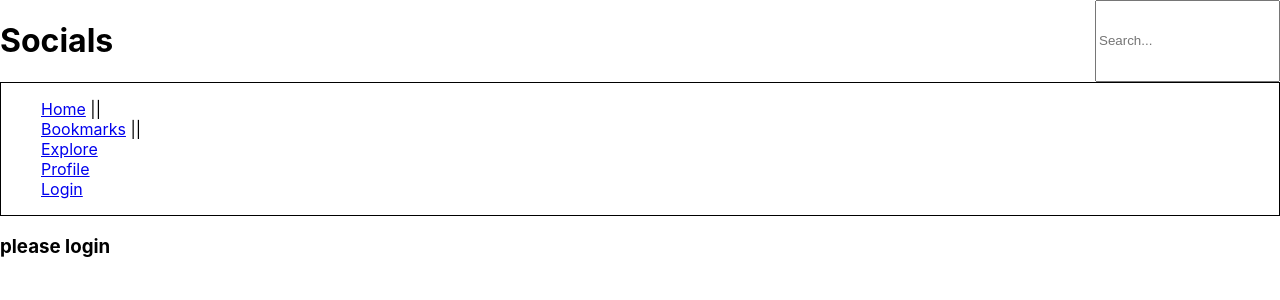
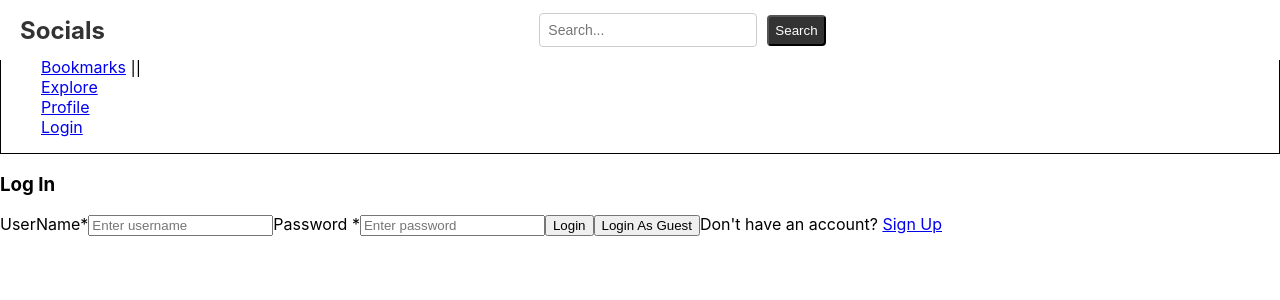
Before and after one commit to Pratyush-16/Post-Me, a React (Create React App) app in the folder socials/: page /login in a window 1280 px wide. Shown: the top 300 px of the page. Built offline with nearby package versions, Linux system fonts and the light colour scheme.

Commit message:
Feat: added css to Headers and minor changes in other folders

```diff
--- a/socials/package.json
+++ b/socials/package.json
@@ -6,8 +6,11 @@
     "@testing-library/jest-dom": "^5.16.5",
     "@testing-library/react": "^13.4.0",
     "@testing-library/user-event": "^13.5.0",
+    "axios": "^1.4.0",
+    "mock-man": "^0.0.8",
     "react": "^18.2.0",
     "react-dom": "^18.2.0",
+    "react-icons": "^4.9.0",
     "react-router-dom": "^6.12.1",
     "react-scripts": "5.0.1",
     "web-vitals": "^2.1.4"
--- a/socials/src/App.js
+++ b/socials/src/App.js
@@ -1,11 +1,12 @@
 import { Route,Routes } from 'react-router-dom';
 import './App.css';
-import Home from './frontend/Pages/Home/Home';
+import Home from './frontend/Pages/Home/Home'
 import Bookmarks from './frontend/Pages/Bookmark/Bookmarks';
 import Login from './frontend/Pages/Auth/Login/Login';
 import Nav from './frontend/Components/Navbar/Nav';
 import Explore from './frontend/Pages/Explore/Explore';
 import Profile from './frontend/Pages/Profile/Profile';
+import LandingPage from './frontend/Pages/LandingPage/LandingPage';
 
 function App() {
   return (
@@ -14,7 +15,7 @@
       <Nav/>
 
       <Routes>
-            <Route index='/' element={<Login/>} />
+            <Route index='/landing' element={<LandingPage/>} />
             <Route path='/bookmarks' element={<Bookmarks/>} />
             <Route path='/explore' element={<Explore/>} />
             <Route path='/profile' element={<Profile/>} />
--- a/socials/src/frontend/Components/Header/Header.css
+++ b/socials/src/frontend/Components/Header/Header.css
@@ -1,8 +1,50 @@
-.header-container{
+.header-container {
     display: flex;
+    align-items: center;
     justify-content: space-between;
-}
+    position: fixed;
+    top: 0;
+    left: 0;
+    right: 0;
+    height: 60px;
+    background-color: #fff;
+    padding: 0 20px;
+    z-index: 999;
+  }
 
-.search-container{
+  .title {
+    margin: 0;
+    font-size: 24px;
+    color: #333;
+  }
+
+  .search-container {
+    flex-grow: 1;
     display: flex;
-}
+    align-items: center;
+    justify-content: center;
+  }
+
+  .search-input {
+    width: 200px;
+    padding: 8px;
+    border: 1px solid #ccc;
+    border-radius: 4px;
+    font-size: 14px;
+  }
+
+  .search-btn {
+    display: flex;
+    align-items: center;
+    justify-content: center;
+    margin-left: 10px;
+    padding: 6px;
+    background-color: #333;
+    color: #fff;
+    border-radius: 4px;
+    text-decoration: none;
+  }
+
+  .search-btn:hover {
+    background-color: #555;
+  }
--- a/socials/src/frontend/Components/Header/Header.jsx
+++ b/socials/src/frontend/Components/Header/Header.jsx
@@ -10,9 +10,9 @@
 
         <div class="search-container">
            <input type="text" name="search" placeholder="Search..." class="search-input"/>
-             <a href="#" class="search-btn">
+             <button class="search-btn" >Search</button>
                 <i class="fas fa-search"></i>
-             </a>
+
         </div>
 
 
--- a/socials/src/frontend/Components/Navbar/Nav.jsx
+++ b/socials/src/frontend/Components/Navbar/Nav.jsx
@@ -9,6 +9,11 @@
       <Header />
       <nav className="navbar">
         <ul>
+
+        <li>
+            <NavLink to="/">Landing</NavLink> ||
+          </li>
+
           <li>
             <NavLink to="/">Home</NavLink> ||
           </li>
--- a/socials/src/frontend/Context/AuthContext.jsx
+++ b/socials/src/frontend/Context/AuthContext.jsx
@@ -9,6 +9,8 @@
     const [token,setToken] = useState(localStorageToken?.token)
     const[user,setUser] = useState(localStorageToken?.user)
 
+    console.log(token,"this is token")
+
     return (
         <AuthContext.Provider  value={{token,setToken,user,setUser}}>
             {children}
--- a/socials/src/frontend/Pages/Auth/Login/Login.jsx
+++ b/socials/src/frontend/Pages/Auth/Login/Login.jsx
@@ -1,9 +1,61 @@
-import React from 'react'
+import React, { useState } from 'react'
+import { useAuth } from '../../../Context/AuthContext';
+import { Link,Navigate } from 'react-router-dom';
 
-export default function Login() {
-  return (
-    <div>
-      <h3>please login</h3>
-    </div>
+  export default function Login() {
+
+        const[loginDetails,setLoginDetails] = useState({username:"",password:""})
+
+       // const { setToken, setCurrentUser } = useAuth();
+
+        const loginFormHandler =(event) => {
+            const {name , value} = event.target;
+            setLoginDetails({...loginDetails, [name] : value});
+        }
+
+        const formSubmit =() => {
+            const{ username, password } = loginDetails;
+            //npm console.log(username, password);
+        }
+
+      return (
+
+          <section className='login-container'>
+
+            <h3 className='login-title'>Log In</h3>
+
+            <div className='login-form'>
+
+                <label >UserName<span>*</span></label>
+                <input
+                  id="username"
+                  placeholder="Enter username"
+                  className="username"
+                  name="username"
+                  value={loginDetails.username}
+                  onChange={loginFormHandler}
+                  />
+
+                  <label>Password <span>*</span></label>
+                  <input
+                  id="password"
+                  placeholder="Enter password"
+                  className="password"
+                  name="password"
+                  value={loginDetails.password}
+                  onChange={loginFormHandler}
+                  />
+
+                  <button className='login-button' onClick={formSubmit}>Login</button>
+                  <button>Login As Guest</button>
+                  <span className="goto_signUp-text">
+                       Don't have an account? <Link to="signUp">Sign Up</Link>
+      </span>
+
+            </div>
+
+
+
+         </section>
   )
 }
--- a/socials/src/frontend/Pages/Home/Home.jsx
+++ b/socials/src/frontend/Pages/Home/Home.jsx
@@ -1,6 +1,6 @@
 import React from 'react'
-import Bookmarks from '../Bookmark/Bookmarks'
-import Login from '../Auth/Login/Login'
+
+
 
 export default function Home() {
   return (
--- a/socials/src/frontend/Pages/LandingPage/LandingPage.jsx
+++ b/socials/src/frontend/Pages/LandingPage/LandingPage.jsx
@@ -4,7 +4,7 @@
   return (
     <div>
 
-
+        <h2>Welcome to Socials</h2>
 
     </div>
   )
--- a/socials/src/index.js
+++ b/socials/src/index.js
@@ -1,17 +1,19 @@
-import React from 'react';
-import ReactDOM from 'react-dom/client';
-import './index.css';
-import App from './App';
-import reportWebVitals from './reportWebVitals';
-import { BrowserRouter } from 'react-router-dom';
+import React from "react";
+import ReactDOM from "react-dom/client";
+import "./index.css";
+import App from "./App";
+import reportWebVitals from "./reportWebVitals";
+import { BrowserRouter } from "react-router-dom";
+import AuthContextProvider from "./frontend/Context/AuthContext";
 
-const root = ReactDOM.createRoot(document.getElementById('root'));
+const root = ReactDOM.createRoot(document.getElementById("root"));
 root.render(
   <React.StrictMode>
     <BrowserRouter>
-    <App />
+      <AuthContextProvider>
+        <App />
+      </AuthContextProvider>
     </BrowserRouter>
-
   </React.StrictMode>
 );
 
```
Also changed, not shown: socials/src/frontend/Pages/Auth/Login/Login.css (added), socials/src/frontend/Services/AuthServices.js (added), 2 other files (tests, documents, lock files or other folders).
